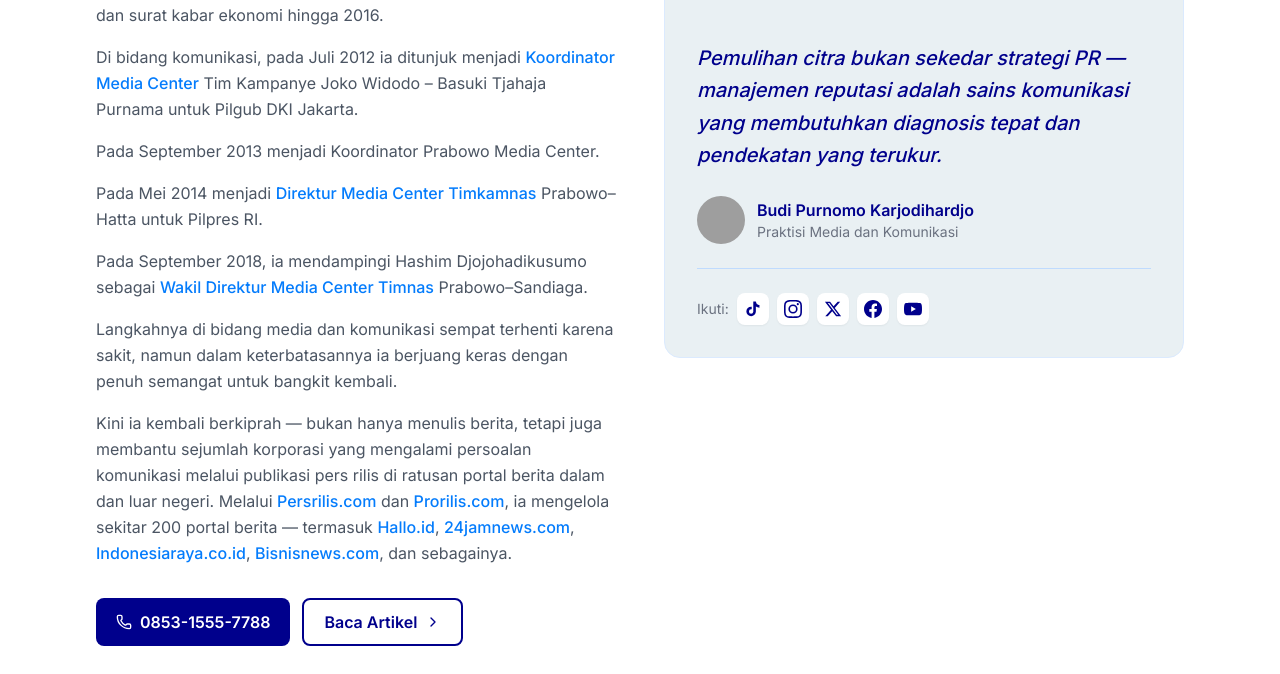
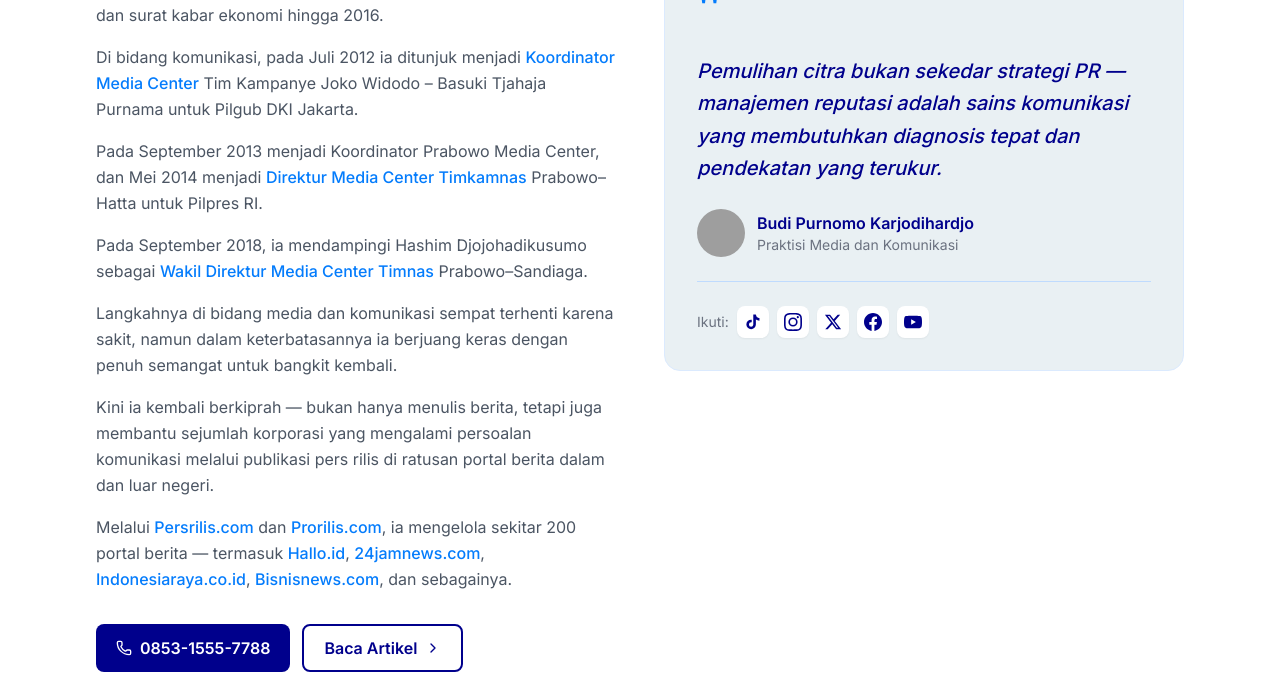
Before and after one commit to pandumaulana/budi-purnomo-profile, a React (Vite) app: page / in a window 1280 px wide. Shown: the part 1500-2174 px from the top of the page. Built offline with nearby package versions, Linux system fonts and the light colour scheme; no server answers; grey boxes are pictures that could not be loaded.

Commit message:
feat: gabung paragraf sept-mei 2013-2014, pisah paragraf Persrilis.com
Co-Authored-By: Claude Sonnet 4.6 <noreply@anthropic.com>

```diff
--- a/src/pages/Home.tsx
+++ b/src/pages/Home.tsx
@@ -214,10 +214,8 @@ export function Home() {
                 DKI Jakarta.
               </p>
               <p className="text-gray-600 leading-relaxed mb-4">
-                Pada September 2013 menjadi Koordinator Prabowo Media Center.
-              </p>
-              <p className="text-gray-600 leading-relaxed mb-4">
-                Pada Mei 2014 menjadi{" "}
+                Pada September 2013 menjadi Koordinator Prabowo Media Center,
+                dan Mei 2014 menjadi{" "}
                 <a
                   href="https://m.antaranews.com/berita/437892/rumah-pemenangan-prabowo-hatta-diteror?page=1"
                   target="_blank"
@@ -246,11 +244,14 @@ export function Home() {
                 sakit, namun dalam keterbatasannya ia berjuang keras dengan
                 penuh semangat untuk bangkit kembali.
               </p>
-              <p className="text-gray-600 leading-relaxed mb-8">
+              <p className="text-gray-600 leading-relaxed mb-4">
                 Kini ia kembali berkiprah — bukan hanya menulis berita, tetapi
                 juga membantu sejumlah korporasi yang mengalami persoalan
                 komunikasi melalui publikasi pers rilis di ratusan portal berita
-                dalam dan luar negeri. Melalui{" "}
+                dalam dan luar negeri.
+              </p>
+              <p className="text-gray-600 leading-relaxed mb-8">
+                Melalui{" "}
                 <a href="https://persrilis.com" target="_blank" rel="noopener noreferrer" className="text-brand-mid hover:underline font-medium">Persrilis.com</a>
                 {" "}dan{" "}
                 <a href="https://prorilis.com" target="_blank" rel="noopener noreferrer" className="text-brand-mid hover:underline font-medium">Prorilis.com</a>
```
